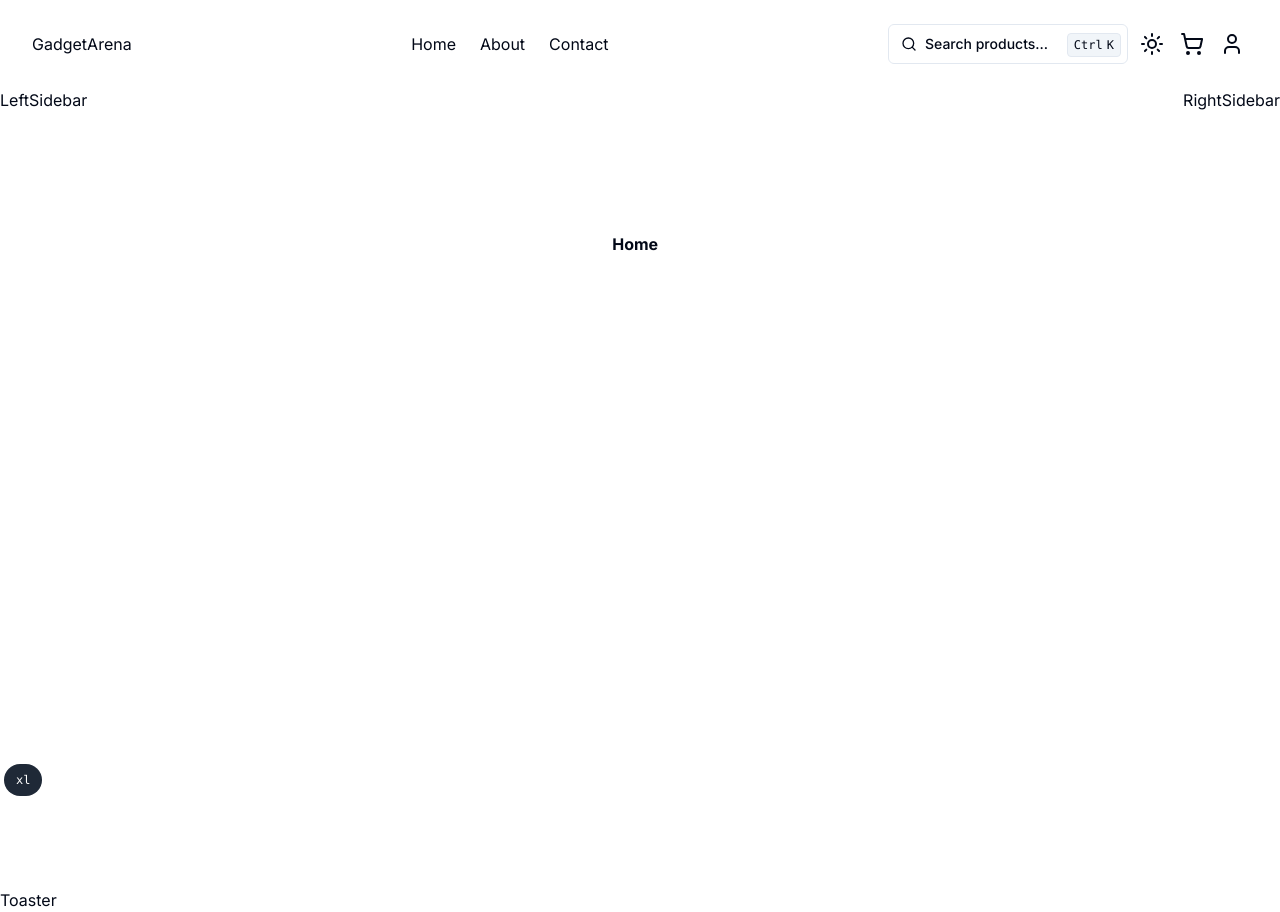
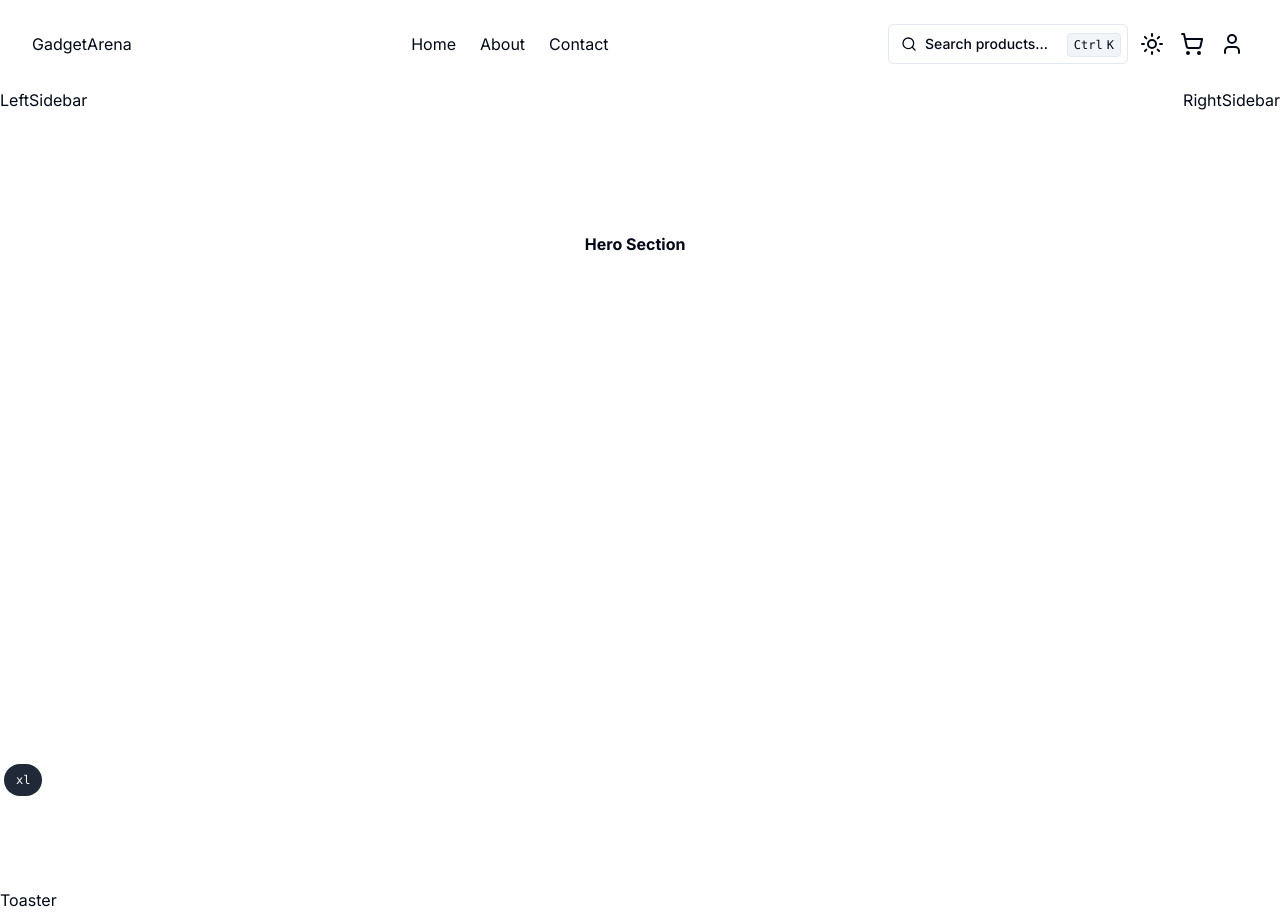
Before and after one commit to rakibtweets/GadgetArena, a Next.js app: page / in a window 1280 px wide. Built offline with nearby package versions, Linux system fonts and the light colour scheme.

Commit message:
Add Hero component to Home page

```diff
--- a/app/(root)/(home)/page.tsx
+++ b/app/(root)/(home)/page.tsx
@@ -1,8 +1,13 @@
+import Hero from '@/components/Hero/Hero';
 import type { Metadata } from 'next';
 export const metadata: Metadata = {
   title: 'Home | GadgetArena'
 };
 
 export default function Home() {
-  return <section className="text-center font-bold">Home</section>;
+  return (
+    <>
+      <Hero />
+    </>
+  );
 }
--- a/components/Hero/Hero.tsx
+++ b/components/Hero/Hero.tsx
@@ -1,4 +1,8 @@
 const Hero = () => {
-  return <div>Hero</div>;
+  return (
+    <section className="flex items-center justify-center font-bold">
+      Hero Section
+    </section>
+  );
 };
 export default Hero;
```
